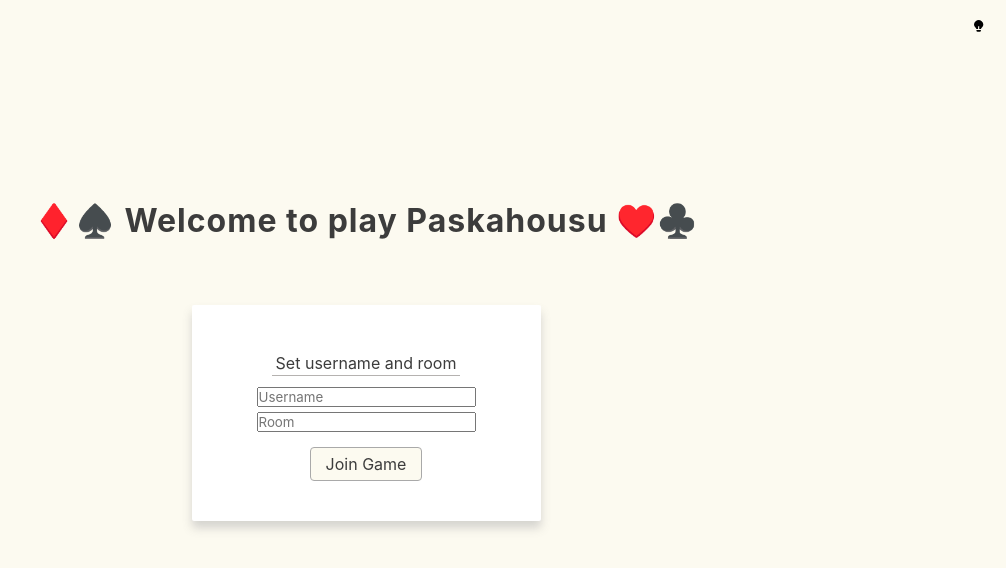
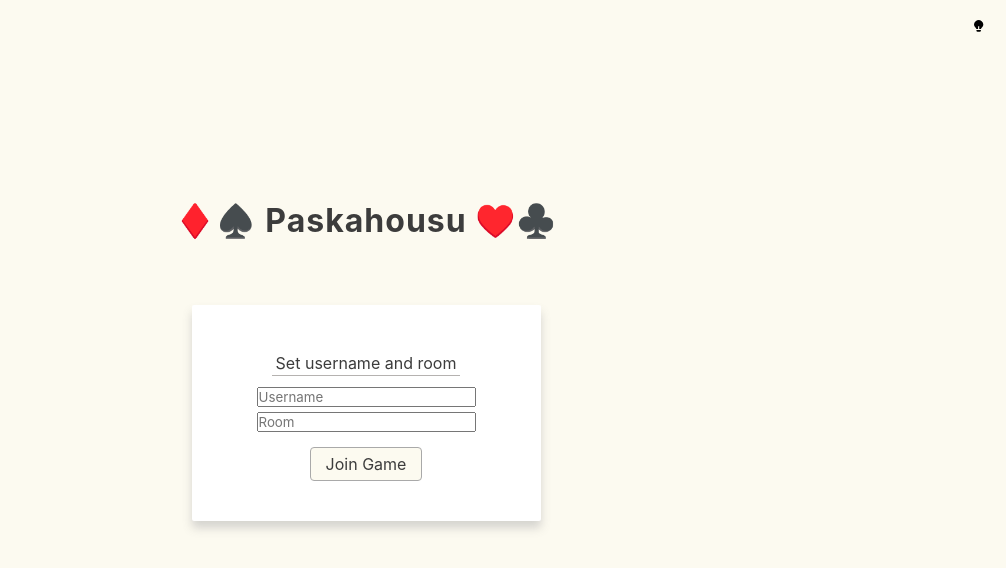
Before and after one commit to TeemuKiviniemi/Paskahousu, a React (Create React App) app in the folder paskahousu-front/: page / in a window 1280 px wide. Shown: the top 568 px of the page, without its empty margins (274-1280 px from the left). Built offline with nearby package versions, Linux system fonts and the light colour scheme; a web font is replaced by a local one.

Commit message:
added waiting room and gave host ability start game when all players have joined

```diff
--- a/paskahousu-front/src/App.js
+++ b/paskahousu-front/src/App.js
@@ -6,7 +6,7 @@ import LightSwitch from "./components/LightSwicht";
 import StartNewGame from "./components/StartNewGame";
 import { lightTheme, darkTheme } from "./Theme";
 import { io } from "socket.io-client";
-import { BrowserRouter as Router, Route } from "react-router-dom";
+import { BrowserRouter as Router, Route, Redirect } from "react-router-dom";
 import axios from "axios";
 import { useDispatch, useSelector } from "react-redux";
 import { updateState, setDeckId, updateRemaining } from "./reducers/gameReducer";
@@ -30,6 +30,7 @@ const AppFrame = styled.div`
 function App() {
 	const [theme, setTheme] = useState(true);
 	const [winner, setWinner] = useState(null);
+	const [started, setStarted] = useState(false);
 
 	const dispatch = useDispatch();
 	const gameState = useSelector((state) => state.game);
@@ -56,6 +57,10 @@ function App() {
 			}
 		});
 
+		socket.on("start_game", (start) => {
+			setStarted(true);
+		});
+
 		// Get events from the server
 		socket.on("log", (item) => {
 			dispatch(addEvent(item));
@@ -75,6 +80,11 @@ function App() {
 
 	const joinGame = () => {
 		socket.emit("join_game", { username: player.username, gameState: gameState });
+	};
+
+	// Host (first in room) can start game b
+	const startGame = () => {
+		socket.emit("start_game", gameState.room);
 	};
 
 	// fetch new card, update players deck and send num of remaining to server
@@ -111,9 +121,13 @@ function App() {
 					{winner && <StartNewGame winner={winner} startNew={startNew} />}
 					<LightSwitch theme={theme} setTheme={setTheme} />
 					<Route path="/" exact>
-						<JoinToGame joinGame={joinGame} />
+						{started ? (
+							<Redirect to={`/game/${gameState.deckId}`} />
+						) : (
+							<JoinToGame joinGame={joinGame} startGame={startGame} />
+						)}
 					</Route>
-					<Route path="/game">
+					<Route path={`/game/${gameState.deckId}`}>
 						<Game socket={socket} fetchCard={fetchCard} />
 					</Route>
 				</AppFrame>
--- a/paskahousu-front/src/components/JoinToGame.jsx
+++ b/paskahousu-front/src/components/JoinToGame.jsx
@@ -1,6 +1,6 @@
 import styled from "styled-components";
 import { Link } from "react-router-dom";
-import { useDispatch } from "react-redux";
+import { useDispatch, useSelector } from "react-redux";
 import { setRoom } from "../reducers/gameReducer";
 import { setUsername } from "../reducers/playerReducer";
 
@@ -13,7 +13,7 @@ const Container = styled.div`
 	align-items: center;
 `;
 
-const InputFrame = styled.div`
+const Frame = styled.div`
 	grid-row-start: 2;
 	background-color: white;
 	height: min-content;
@@ -54,13 +54,18 @@ const StyledH1 = styled.h1`
 	letter-spacing: 1px;
 `;
 
-function JoinToGame({ joinGame }) {
+function JoinToGame({ joinGame, startGame }) {
 	const dispatch = useDispatch();
+	const game = useSelector((state) => state.game);
+	const turn = useSelector((state) => state.player.turn);
 
+	console.log(game);
 	return (
 		<Container>
-			<StyledH1>♦️♠️ Welcome to play Paskahousu ♥️♣️</StyledH1>
-			<InputFrame>
+			<StyledH1>♦️♠️ Paskahousu ♥️♣️</StyledH1>
+
+			{!(game.players.length > 0) ? (
+				<Frame>
 					<StyledP>Set username and room</StyledP>
 					<input
 						className="set-username"
@@ -69,10 +74,22 @@ function JoinToGame({ joinGame }) {
 						onChange={(e) => dispatch(setUsername(e.target.value))}
 					/>
 					<input type="text" placeholder="Room" onChange={(e) => dispatch(setRoom(e.target.value))} />
-				<JoinButton to="/game" onClick={joinGame}>
+					<JoinButton to="/" onClick={joinGame}>
 						Join Game
 					</JoinButton>
-			</InputFrame>
+				</Frame>
+			) : (
+				<Frame>
+					<StyledP>Players in room {game.room}</StyledP>
+					<ul>
+						{game.players.map((player) => {
+							return <li>{player.username}</li>;
+						})}
+					</ul>
+					<br />
+					{turn ? <button onClick={() => startGame()}>Start</button> : <p>Waiting for host to start game</p>}
+				</Frame>
+			)}
 		</Container>
 	);
 }
--- a/paskahousu-front/src/reducers/gameReducer.js
+++ b/paskahousu-front/src/reducers/gameReducer.js
@@ -9,6 +9,7 @@ const initialState = {
 		code: 0,
 	},
 	stack: [],
+	started: false,
 };
 
 const gameReducer = (state = initialState, action) => {
```
Lines whose indentation alone changed are shown as unchanged.
